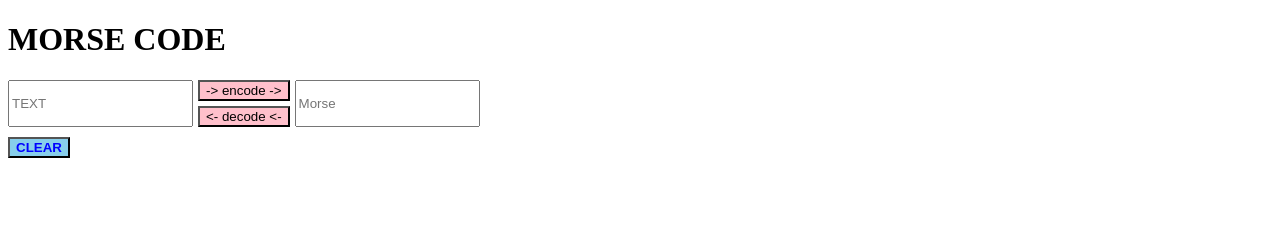
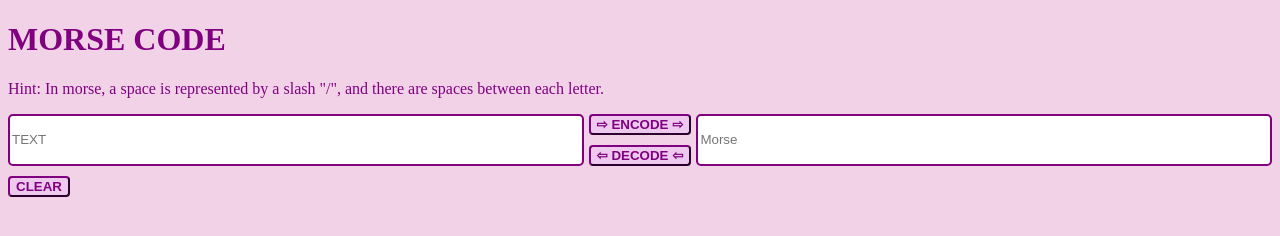
Before and after one commit to Lapinweb/morse-translator, a plain HTML site: page index.html in a window 1280 px wide. Drawn offline with Linux system fonts and the light colour scheme.

Commit message:
mise en page

```diff
--- a/index.html
+++ b/index.html
@@ -8,12 +8,17 @@
 </head>
 <body>
    <h1>MORSE CODE</h1>
+   <div id="instructions">
+      <p>
+         Hint: In morse, a space is represented by a slash "/", and there are spaces between each letter.
+      </p>
+   </div>
    <div id="converter">
       <input type="text" value="" id="latin" placeholder="TEXT">
 
       <div id="buttons">
-         <input type="button" value="-> encode ->" id="encode_btn">
-         <input type="button" value="<- decode <-" id="decode_btn" >
+         <input type="button" value="⇨ ENCODE ⇨" id="encode_btn">
+         <input type="button" value="⇦ DECODE ⇦" id="decode_btn" >
       </div>
 
       <input type="text" value="" id="morse" placeholder="Morse">
--- a/style.css
+++ b/style.css
@@ -1,5 +1,16 @@
+body {
+   color: purple;
+   background-color: rgb(241, 210, 231);
+}
+
 #converter {
    display: flex;
+}
+
+#latin, #morse {
+   border: 2px solid purple;
+   border-radius: 5px;
+   width: 100%;
 }
 
 #buttons {
@@ -7,16 +18,22 @@
    flex-direction: column;
    justify-content: space-between;
    margin: 0 5px;
-   gap: 5px;
+   gap: 10px;
 }
 
 #buttons input {
-   background-color: pink;
+   background-color: rgb(237, 202, 237);
+   color: purple;
+   border-color: purple;
+   border-radius: 4px;
+   font-weight: bold;
 }
 
 #clear {
    margin: 10px 0;
-   background-color: skyblue;
-   color: blue;
+   background-color: rgb(237, 202, 237);;
+   border-color: purple;
+   border-radius: 4px;
+   color: purple;
    font-weight: bold;
 }
```
